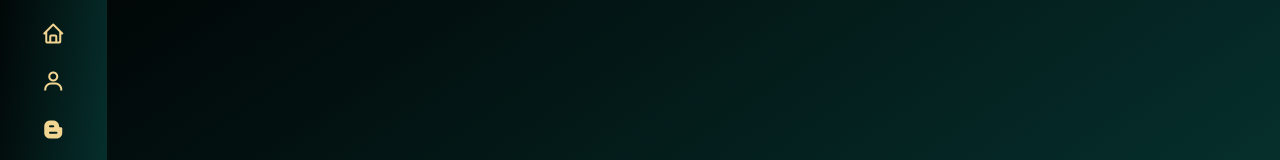
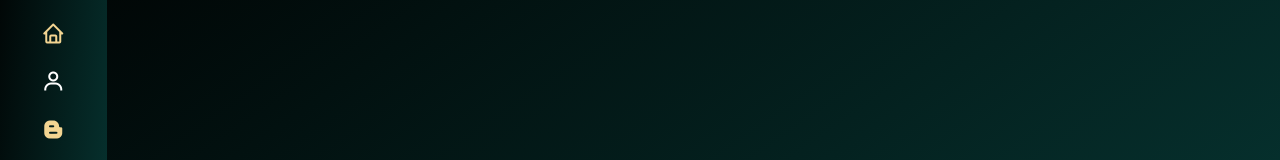
Before and after one commit to KasunUdaraWaththeHewa/Kasun-Udara-Frontend, a Next.js app: page /about in a window 1280 px wide. Shown: the part 162-322 px from the top of the page. Built offline with nearby package versions, Linux system fonts and the light colour scheme.

Commit message:
side bar modified to save active page also

```diff
--- a/src/components/sidebar.tsx
+++ b/src/components/sidebar.tsx
@@ -1,7 +1,11 @@
+"use client";
+
 import "boxicons/css/boxicons.min.css";
 import Image from "next/image";
 import logo from "../../public/next.svg";
 import Link from "next/link";
+import { usePathname } from "next/navigation";
+import React, { useState, useEffect } from "react";
 
 const icons = [
   { icon: "bx-home", link: "/" },
@@ -14,6 +18,13 @@ const icons = [
 ];
 
 export default function SideBar() {
+  const pathname = usePathname();
+  const [active, setActive] = useState("");
+
+  useEffect(() => {
+    setActive(pathname);
+  }, [pathname]);
+
   return (
     <div className="w-full h-screen bg-gradient-to-br from-black to-darkgreen text-gold flex flex-col items-center py-4">
       <div className="w-full m-4 text-2xl font-bold flex flex-col items-center justify-center">
@@ -22,7 +33,11 @@ export default function SideBar() {
       <div className="w-3/4 h-3/4 flex flex-col justify-center items-center p-4">
         {icons.map((item, index) => (
           <Link key={index} href={item.link}>
-            <div className="mb-6 flex justify-center items-center transition transform hover:scale-110 hover:text-white">
+            <div
+              className={`mb-6 flex justify-center items-center transition transform hover:scale-110 ${
+                active === item.link ? "text-white" : "text-gold"
+              }`}
+            >
               <i className={`bx ${item.icon} text-2xl`}></i>
             </div>
           </Link>
```
